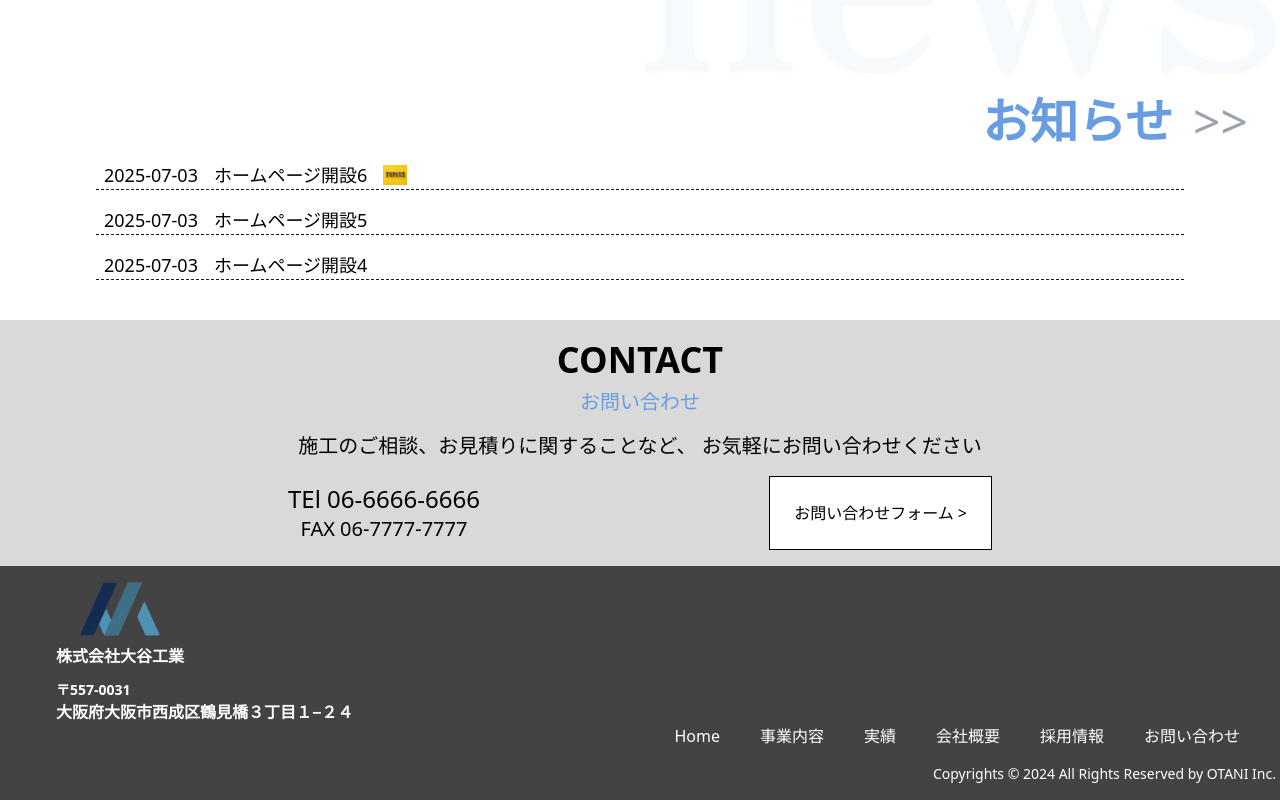
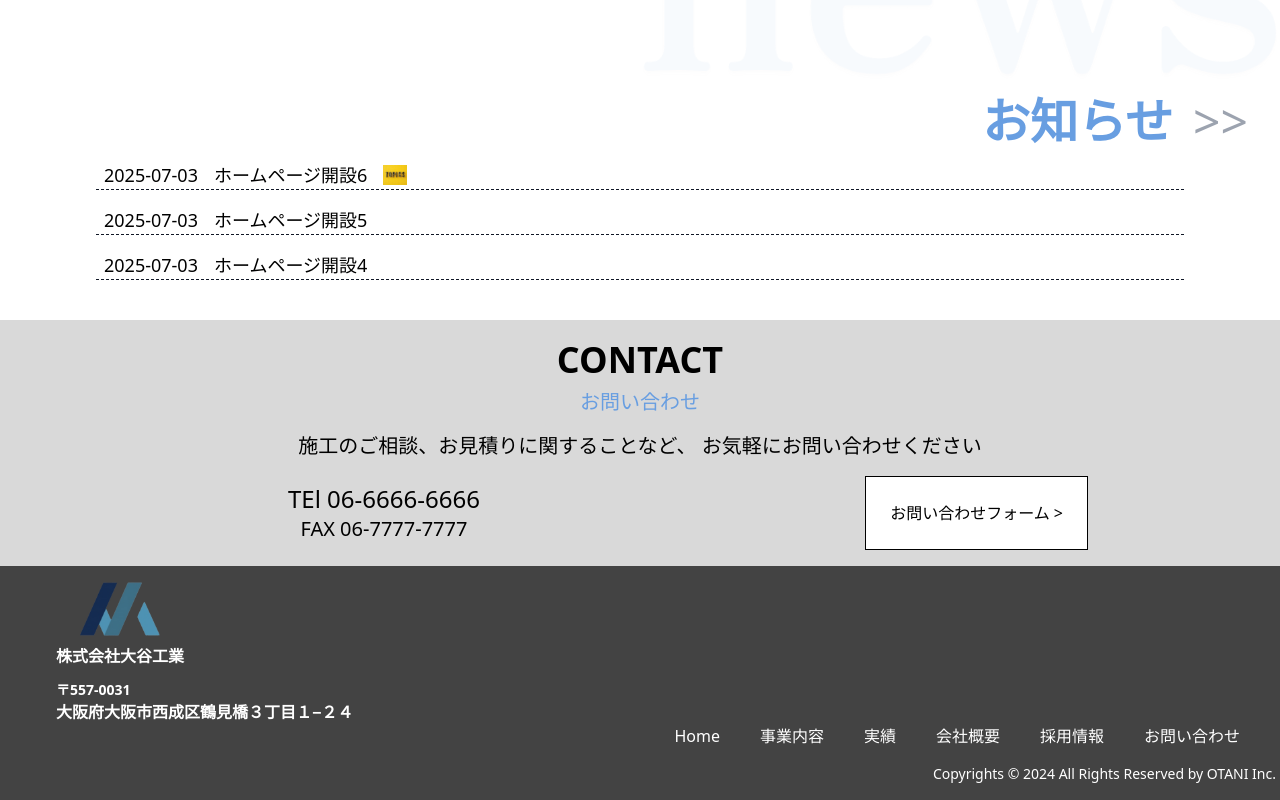
Before and after one commit to teppei1994667/OtaniKogyo_HP, a Next.js app: page / in a window 1280 px wide. Shown: the part 5241-6041 px from the top of the page. Built offline with nearby package versions, Linux system fonts and the light colour scheme.

Commit message:
TOP:CONTACT 微修正

```diff
--- a/src/app/component/Contact.tsx
+++ b/src/app/component/Contact.tsx
@@ -27,7 +27,7 @@ export const Contact = () => {
         </Grid>
         <Grid
           container
-          className="justify-between items-center mt-4 ml-8 sm:ml-28 md:ml-48 lg:ml-64 xl:ml-72 2xl:ml-96 mr-8 sm:mr-28 md:mr-48 lg:mr-64 xl:mr-72 2xl:mr-95 pb-4"
+          className="justify-between items-center mt-4 ml-8 sm:ml-28 md:ml-48 lg:ml-64 xl:ml-72 2xl:ml-96 mr-8 sm:mr-28 md:mr-48 pb-4"
         >
           <Grid>
             <h1 className="text-sm md:text-xl xl:text-2xl whitespace-pre-line text-center">
```
